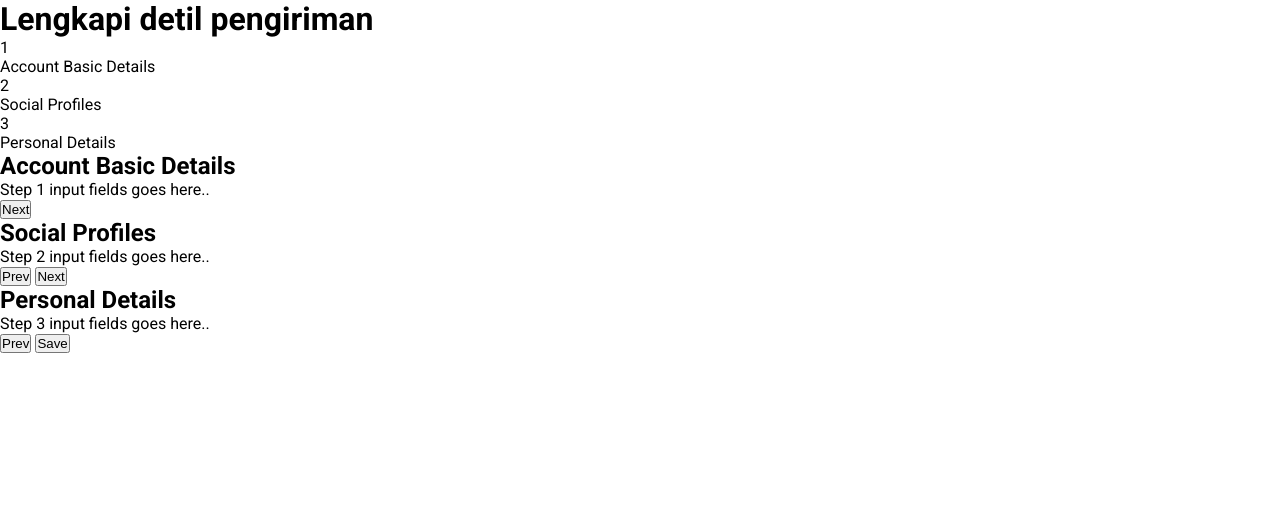
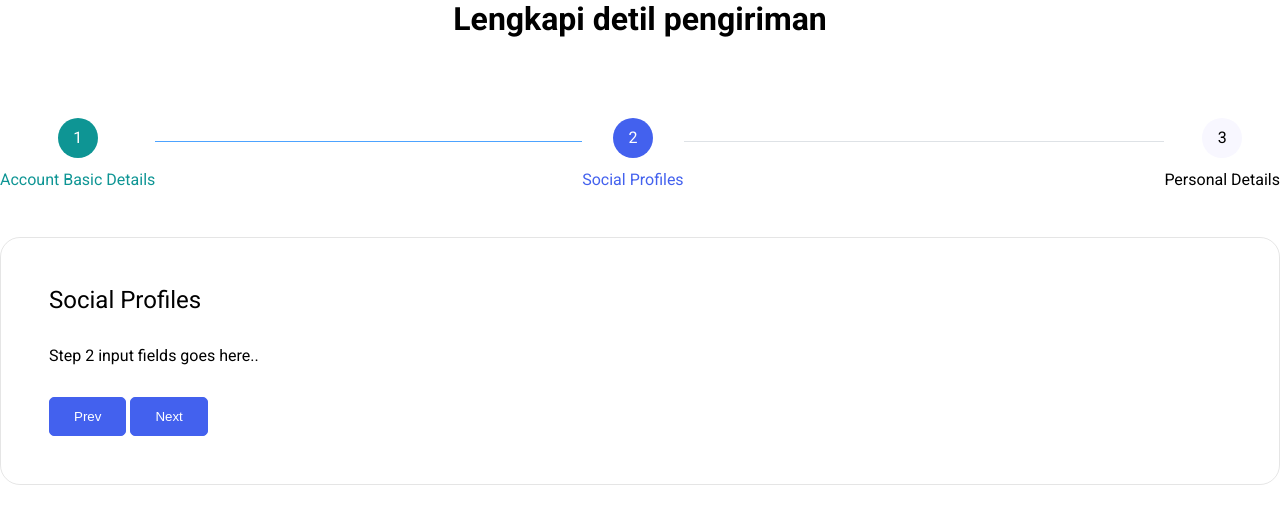
Before and after one commit to maslahatulka/GoShipp, a website built with Vite: page kirim/index.html in a window 1280 px wide. Both pictures are taken after a click on the button "Next". Built offline with nearby package versions, Linux system fonts and the light colour scheme.

Commit message:
menambahkan beberapa function

```diff
--- /dev/null
+++ b/main.js
@@ -0,0 +1 @@
+document.querySelector("#navbar").innerHTML = ``;
--- /dev/null
+++ b/src/functions/modules/step.js
@@ -0,0 +1,87 @@
+/**
+ * Define a function to navigate betweens form steps.
+ * It accepts one parameter. That is - step number.
+ */
+const navigateToFormStep = (stepNumber) => {
+  /**
+   * Hide all form steps.
+   */
+  document.querySelectorAll(".form-step").forEach((formStepElement) => {
+    formStepElement.classList.add("d-none");
+  });
+  /**
+   * Mark all form steps as unfinished.
+   */
+  document.querySelectorAll(".form-stepper-list").forEach((formStepHeader) => {
+    formStepHeader.classList.add("form-stepper-unfinished");
+    formStepHeader.classList.remove(
+      "form-stepper-active",
+      "form-stepper-completed"
+    );
+  });
+  /**
+   * Show the current form step (as passed to the function).
+   */
+  document.querySelector("#step-" + stepNumber).classList.remove("d-none");
+  /**
+   * Select the form step circle (progress bar).
+   */
+  const formStepCircle = document.querySelector(
+    'li[step="' + stepNumber + '"]'
+  );
+  /**
+   * Mark the current form step as active.
+   */
+  formStepCircle.classList.remove(
+    "form-stepper-unfinished",
+    "form-stepper-completed"
+  );
+  formStepCircle.classList.add("form-stepper-active");
+  /**
+   * Loop through each form step circles.
+   * This loop will continue up to the current step number.
+   * Example: If the current step is 3,
+   * then the loop will perform operations for step 1 and 2.
+   */
+  for (let index = 0; index < stepNumber; index++) {
+    /**
+     * Select the form step circle (progress bar).
+     */
+    const formStepCircle = document.querySelector('li[step="' + index + '"]');
+    /**
+     * Check if the element exist. If yes, then proceed.
+     */
+    if (formStepCircle) {
+      /**
+       * Mark the form step as completed.
+       */
+      formStepCircle.classList.remove(
+        "form-stepper-unfinished",
+        "form-stepper-active"
+      );
+      formStepCircle.classList.add("form-stepper-completed");
+    }
+  }
+};
+/**
+ * Select all form navigation buttons, and loop through them.
+ */
+document
+  .querySelectorAll(".btn-navigate-form-step")
+  .forEach((formNavigationBtn) => {
+    /**
+     * Add a click event listener to the button.
+     */
+    formNavigationBtn.addEventListener("click", () => {
+      /**
+       * Get the value of the step.
+       */
+      const stepNumber = parseInt(
+        formNavigationBtn.getAttribute("step_number")
+      );
+      /**
+       * Call the function to navigate to the target form step.
+       */
+      navigateToFormStep(stepNumber);
+    });
+  });
--- /dev/null
+++ b/src/styles/kirim/index.css
@@ -0,0 +1,156 @@
+h1 {
+  text-align: center;
+}
+h2 {
+  margin: 0;
+}
+#multi-step-form-container {
+  margin-top: 5rem;
+}
+.text-center {
+  text-align: center;
+}
+.mx-auto {
+  margin-left: auto;
+  margin-right: auto;
+}
+.pl-0 {
+  padding-left: 0;
+}
+.button {
+  padding: 0.7rem 1.5rem;
+  border: 1px solid #4361ee;
+  background-color: #4361ee;
+  color: #fff;
+  border-radius: 5px;
+  cursor: pointer;
+}
+.submit-btn {
+  border: 1px solid #0e9594;
+  background-color: #0e9594;
+}
+.mt-3 {
+  margin-top: 2rem;
+}
+.d-none {
+  display: none;
+}
+.form-step {
+  border: 1px solid rgba(0, 0, 0, 0.1);
+  border-radius: 20px;
+  padding: 3rem;
+}
+.font-normal {
+  font-weight: normal;
+}
+ul.form-stepper {
+  counter-reset: section;
+  margin-bottom: 3rem;
+}
+ul.form-stepper .form-stepper-circle {
+  position: relative;
+}
+ul.form-stepper .form-stepper-circle span {
+  position: absolute;
+  top: 50%;
+  left: 50%;
+  transform: translateY(-50%) translateX(-50%);
+}
+.form-stepper-horizontal {
+  position: relative;
+  display: -webkit-box;
+  display: -ms-flexbox;
+  display: flex;
+  -webkit-box-pack: justify;
+  -ms-flex-pack: justify;
+  justify-content: space-between;
+}
+ul.form-stepper > li:not(:last-of-type) {
+  margin-bottom: 0.625rem;
+  -webkit-transition: margin-bottom 0.4s;
+  -o-transition: margin-bottom 0.4s;
+  transition: margin-bottom 0.4s;
+}
+.form-stepper-horizontal > li:not(:last-of-type) {
+  margin-bottom: 0 !important;
+}
+.form-stepper-horizontal li {
+  position: relative;
+  display: -webkit-box;
+  display: -ms-flexbox;
+  display: flex;
+  -webkit-box-flex: 1;
+  -ms-flex: 1;
+  flex: 1;
+  -webkit-box-align: start;
+  -ms-flex-align: start;
+  align-items: start;
+  -webkit-transition: 0.5s;
+  transition: 0.5s;
+}
+.form-stepper-horizontal li:not(:last-child):after {
+  position: relative;
+  -webkit-box-flex: 1;
+  -ms-flex: 1;
+  flex: 1;
+  height: 1px;
+  content: "";
+  top: 32%;
+}
+.form-stepper-horizontal li:after {
+  background-color: #dee2e6;
+}
+.form-stepper-horizontal li.form-stepper-completed:after {
+  background-color: #4da3ff;
+}
+.form-stepper-horizontal li:last-child {
+  flex: unset;
+}
+ul.form-stepper li a .form-stepper-circle {
+  display: inline-block;
+  width: 40px;
+  height: 40px;
+  margin-right: 0;
+  line-height: 1.7rem;
+  text-align: center;
+  background: rgba(0, 0, 0, 0.38);
+  border-radius: 50%;
+}
+.form-stepper .form-stepper-active .form-stepper-circle {
+  background-color: #4361ee !important;
+  color: #fff;
+}
+.form-stepper .form-stepper-active .label {
+  color: #4361ee !important;
+}
+.form-stepper .form-stepper-active .form-stepper-circle:hover {
+  background-color: #4361ee !important;
+  color: #fff !important;
+}
+.form-stepper .form-stepper-unfinished .form-stepper-circle {
+  background-color: #f8f7ff;
+}
+.form-stepper .form-stepper-completed .form-stepper-circle {
+  background-color: #0e9594 !important;
+  color: #fff;
+}
+.form-stepper .form-stepper-completed .label {
+  color: #0e9594 !important;
+}
+.form-stepper .form-stepper-completed .form-stepper-circle:hover {
+  background-color: #0e9594 !important;
+  color: #fff !important;
+}
+.form-stepper .form-stepper-active span.text-muted {
+  color: #fff !important;
+}
+.form-stepper .form-stepper-completed span.text-muted {
+  color: #fff !important;
+}
+.form-stepper .label {
+  font-size: 1rem;
+  margin-top: 0.5rem;
+}
+.form-stepper a {
+  cursor: default;
+}
--- /dev/null
+++ b/vite.config.js
@@ -0,0 +1,16 @@
+import { defineConfig } from "vite";
+
+export default defineConfig({
+  server: {
+    open: true,
+  },
+  build: {
+    outDir: "build",
+    rollupOptions: {
+      input: {
+        index: "index.html",
+        blog: "blog/index.html",
+      },
+    },
+  },
+});
```
Also changed, not shown: index.html (+5 -5 lines), package.json (added, +16 -0 lines), src/functions/modules/login.js (added, +13 -0 lines), 2 other files.
